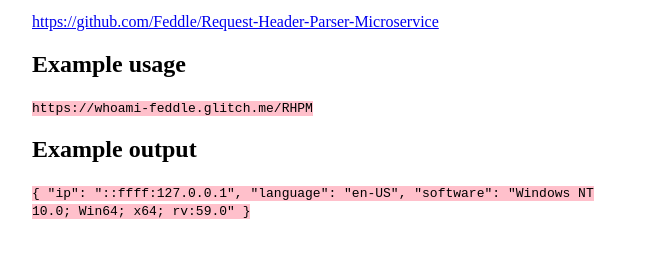
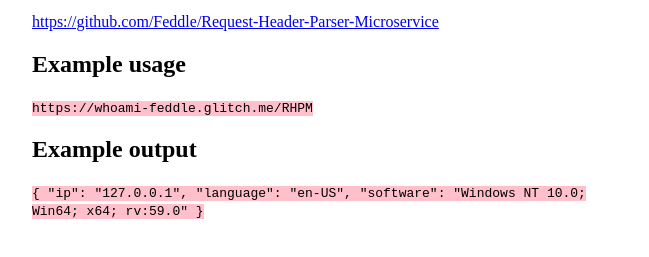
Before and after one commit to Feddle/Request-Header-Parser-Microservice, a website: page views/index.html in a window 1280 px wide. Shown: the part 101-358 px from the top of the page, without its empty margins (308-957 px from the left). Drawn offline with Linux system fonts and the light colour scheme.

Commit message:
fixed example output

```diff
--- a/views/index.html
+++ b/views/index.html
@@ -27,7 +27,7 @@
       <code>https://whoami-feddle.glitch.me/RHPM</code>
       <p></p>
       <h2>Example output</h2>
-      <code>{ "ip": "::ffff:127.0.0.1", "language": "en-US", "software": "Windows NT 10.0; Win64; x64; rv:59.0" }</code>
+      <code>{ "ip": "127.0.0.1", "language": "en-US", "software": "Windows NT 10.0; Win64; x64; rv:59.0" }</code>
     </div>
 
 
```
